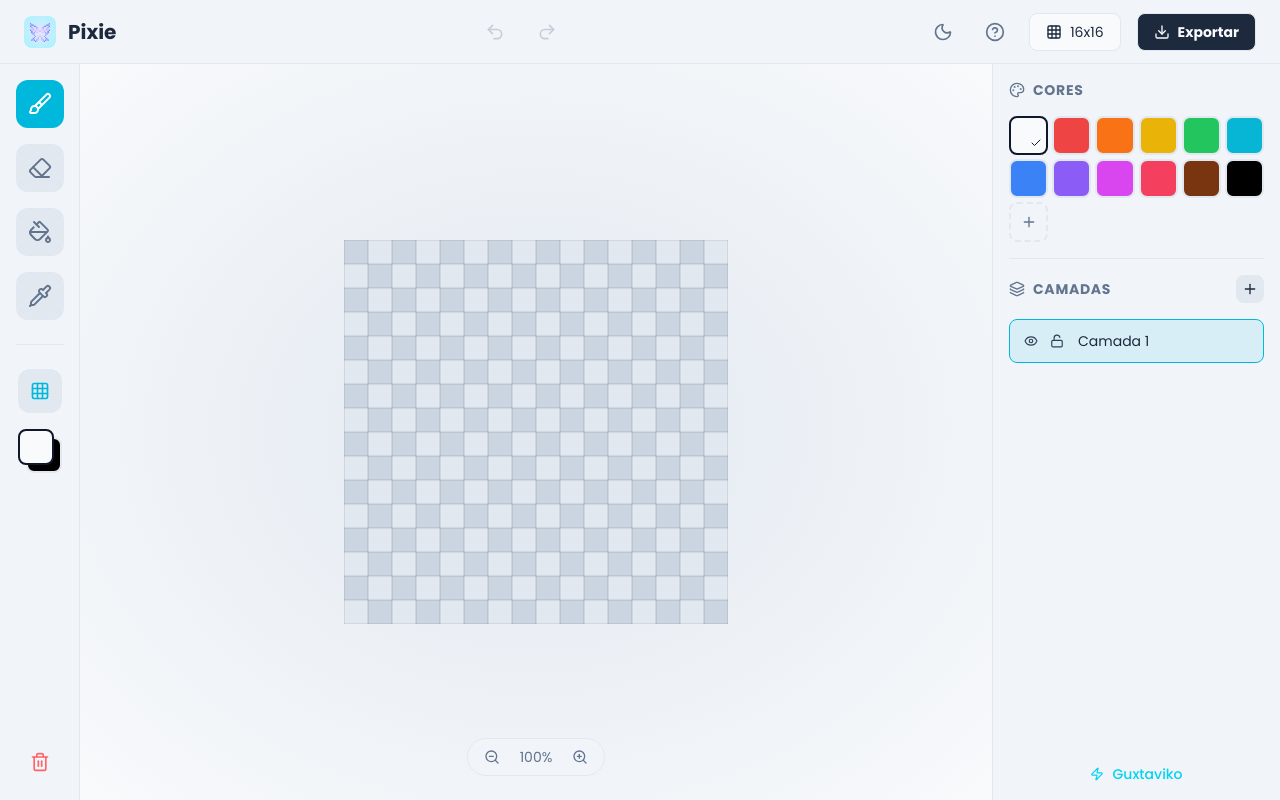
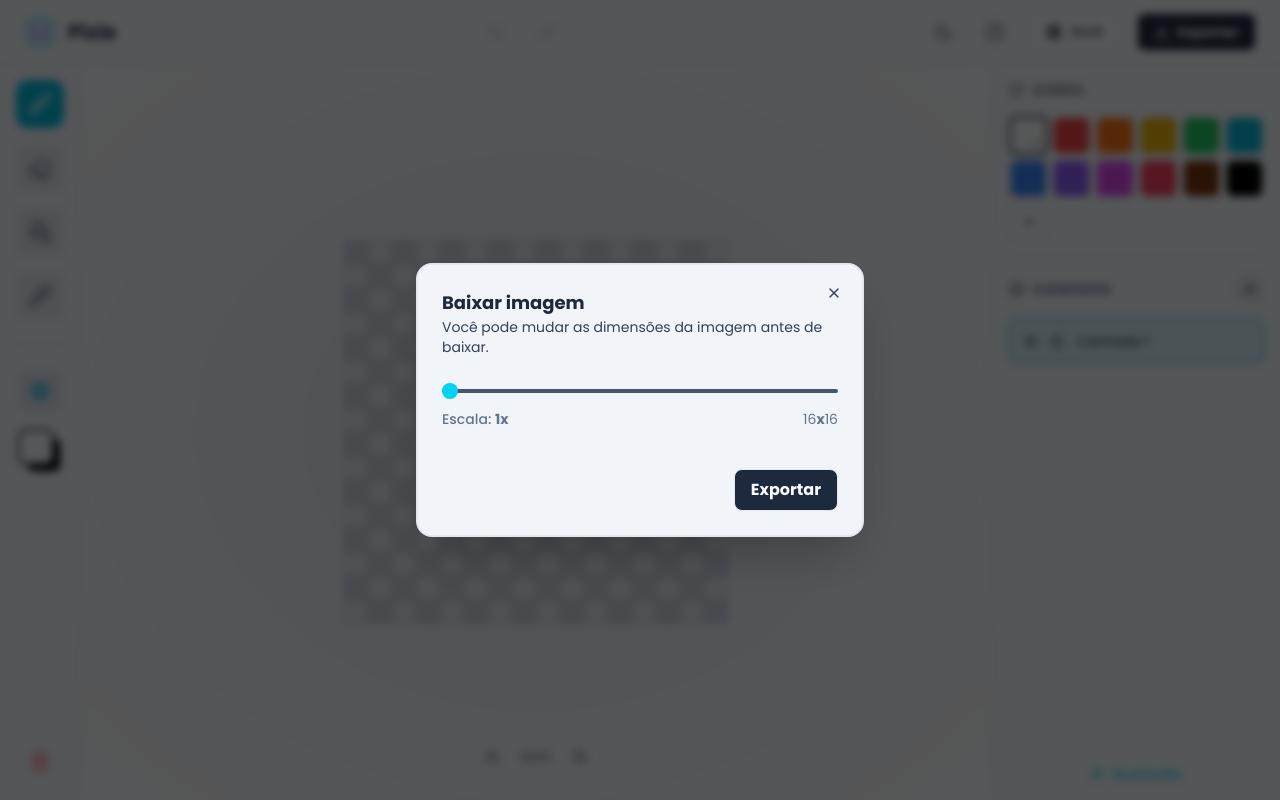
Before and after one commit to Guxtaviko/pixie, a React (Vite) app: page / in a window 1280 px wide. Both pictures are taken after a click on the button "Exportar". Built offline with nearby package versions, Linux system fonts and the light colour scheme.

Commit message:
feat: add export modal with custom scaling

```diff
--- a/src/components/header.tsx
+++ b/src/components/header.tsx
@@ -7,15 +7,21 @@ import {
 	Sun as SunIcon,
 	Undo2 as UndoIcon,
 } from 'lucide-react'
+import { useState } from 'react'
 import Logo from '../assets/logo.png'
 import { ThemeContext } from '../contexts'
+import { GridContext } from '../contexts/grid-context'
 import { HistoryContext } from '../contexts/history-context'
 import { LayerContext } from '../contexts/layer-context'
 import { UseHotkey, useSafeContext } from '../hooks'
 import type { Layer } from '../types'
 import { Button } from './ui/button'
+import { ExportModal } from './ui/export-modal'
 
 export const Header = () => {
+	const [isExportOpen, setIsExportOpen] = useState(false)
+
+	const { width, height } = useSafeContext(GridContext)
 	const { canUndo, undo, canRedo, redo } = useSafeContext(HistoryContext)
 	const { setLayers, setCurrentLayerId, currentLayerId } =
 		useSafeContext(LayerContext)
@@ -50,6 +56,7 @@ export const Header = () => {
 	UseHotkey('ctrl+y', handleRedo)
 
 	return (
+		<>
 			<header className='section h-16 border-b flex items-center px-6 justify-between'>
 				<div className='flex items-center gap-3'>
 					<div className='w-8 h-8 bg-radial from-indigo-100 to-cyan-200 dark:from-indigo-900 dark:to-cyan-800 rounded-lg flex items-center justify-center'>
@@ -92,14 +99,22 @@ export const Header = () => {
 
 					<Button className='flex items-center gap-2 px-4 py-2 rounded-lg border bg-slate-50 dark:bg-slate-950 border-slate-200 dark:border-slate-800 hover:text-cyan-400 hover:border-cyan-500/50 transition-colors text-sm'>
 						<GridIcon size={16} />
-					<span>16x16</span>
+						<span>
+							{width}x{height}
+						</span>
 					</Button>
 
-				<Button className='flex items-center gap-2 px-4 py-2 rounded-lg bg-slate-800 text-slate-50 dark:bg-slate-200 dark:text-slate-950 text-sm hover:bg-cyan-400 hover:text-slate-50 transition-all transform active:scale-95 font-bold border border-slate-200 dark:border-slate-800 hover:border-cyan-500/50'>
+					<Button
+						title='Export'
+						onClick={() => setIsExportOpen(true)}
+						className='flex items-center gap-2 px-4 py-2 rounded-lg bg-slate-800 text-slate-50 dark:bg-slate-200 dark:text-slate-950 text-sm hover:bg-cyan-400 hover:text-slate-50 transition-all transform active:scale-95 font-bold border border-slate-200 dark:border-slate-800 hover:border-cyan-500/50'
+					>
 						<DownloadIcon size={16} />
 						<span>Exportar</span>
 					</Button>
 				</div>
 			</header>
+			{isExportOpen && <ExportModal onClose={() => setIsExportOpen(false)} />}
+		</>
 	)
 }
--- /dev/null
+++ b/src/components/ui/export-modal.tsx
@@ -0,0 +1,83 @@
+import { useState } from 'react'
+import { GridContext } from '../../contexts/grid-context'
+import { LayerContext } from '../../contexts/layer-context'
+import { useSafeContext } from '../../hooks'
+import { Button } from './button'
+import { Modal } from './modal'
+
+interface ExportModalProps {
+	onClose: () => void
+}
+
+export const ExportModal = ({ onClose }: ExportModalProps) => {
+	const [scale, setScale] = useState(1)
+	const { getMerged } = useSafeContext(LayerContext)
+	const { width, height } = useSafeContext(GridContext)
+
+	const handleScaleChange = (e: React.ChangeEvent<HTMLInputElement>) => {
+		const newScale = parseInt(e.target.value, 10)
+		setScale(newScale)
+	}
+
+	const handleExport = () => {
+		const merged = getMerged()
+
+		const canvas = document.createElement('canvas')
+		canvas.width = width * scale
+		canvas.height = height * scale
+
+		const ctx = canvas.getContext('2d')
+		if (!ctx) return
+		for (let y = 0; y < height; y++) {
+			for (let x = 0; x < width; x++) {
+				const color = merged[y]?.[x] || 'transparent'
+				ctx.fillStyle = color
+				ctx.fillRect(x * scale, y * scale, scale, scale)
+			}
+		}
+
+		const link = document.createElement('a')
+		link.download = `pixie-${Date.now()}.png`
+		link.href = canvas.toDataURL()
+
+		link.click()
+	}
+
+	return (
+		<Modal onClose={onClose}>
+			<h2 className='text-lg font-bold'>Baixar imagem</h2>
+			<p className='text-sm mb-4 text-slate-700 dark:text-slate-300'>
+				Você pode mudar as dimensões da imagem antes de baixar.
+			</p>
+			<input
+				type='range'
+				id='scale'
+				value={scale}
+				onChange={handleScaleChange}
+				min={1}
+				max={100}
+				step={1}
+				className='slider appearance-none w-full h-1 bg-slate-600 dark:bg-slate-400 rounded-full  cursor-pointer my-4'
+			/>
+			<div className='flex justify-between text-sm text-slate-500'>
+				<label htmlFor='scale' className='font-medium'>
+					Escala: <span className='font-bold'>{scale}x</span>
+				</label>
+				<span>
+					{width * scale}
+					<span className='font-bold'>x</span>
+					{height * scale}
+				</span>
+			</div>
+			<div className='flex justify-end mt-4'>
+				<Button
+					title='Export'
+					onClick={handleExport}
+					className='px-4 py-2 rounded-lg bg-slate-800 text-slate-50 dark:bg-slate-200 dark:text-slate-950 hover:bg-cyan-400 hover:text-slate-50 transition-all transform active:scale-95 font-bold border border-slate-200 dark:border-slate-800 hover:border-cyan-500 mt-6'
+				>
+					Exportar
+				</Button>
+			</div>
+		</Modal>
+	)
+}
--- /dev/null
+++ b/src/components/ui/modal.tsx
@@ -0,0 +1,24 @@
+import { X as CloseIcon } from 'lucide-react'
+import { Button } from './button'
+
+interface ModalProps {
+	onClose: () => void
+	children?: React.ReactNode
+}
+
+export const Modal = ({ onClose, children }: ModalProps) => {
+	return (
+		<div className='fixed inset-0 z-50 flex items-center justify-center bg-black/65 backdrop-blur-xs p-4'>
+			<div className='section border-2 w-full max-w-md rounded-2xl shadow-2xl p-6 relative'>
+				<Button
+					onClick={onClose}
+					className='p-1 rounded-md hover:bg-slate-200 dark:hover:bg-slate-800 transition-colors absolute top-4 right-4 text-slate-700 dark:text-slate-300 hover:text-slate-900 dark:hover:text-slate-100 transform active:scale-95'
+					title='Close'
+				>
+					<CloseIcon size={16} />
+				</Button>
+				{children}
+			</div>
+		</div>
+	)
+}
--- a/src/contexts/layer-context.tsx
+++ b/src/contexts/layer-context.tsx
@@ -17,6 +17,7 @@ type LayerContextType = {
 	updateLayer: (id: string, updatedLayer: Partial<Layer>) => void
 	cloneLayer: (id: string) => void
 	clearLayers: () => void
+	getMerged: () => Record<number, Record<number, string>>
 }
 
 const LayerContext = createContext<LayerContextType>({
@@ -31,6 +32,7 @@ const LayerContext = createContext<LayerContextType>({
 	updateLayer: () => null,
 	cloneLayer: () => null,
 	clearLayers: () => null,
+	getMerged: () => ({}),
 })
 
 const LayerProvider = ({ children }: { children: React.ReactNode }) => {
@@ -121,6 +123,25 @@ const LayerProvider = ({ children }: { children: React.ReactNode }) => {
 		)
 	}
 
+	const getMerged = () => {
+		const mergedData: Record<number, Record<number, string>> = {}
+		layers.forEach((layer) => {
+			if (!layer.isVisible) return
+
+			for (let y = 0; y < layer.data.length; y++) {
+				for (let x = 0; x < (layer.data[y]?.length || 0); x++) {
+					const color = layer.data[y]?.[x]
+					if (color) {
+						if (!mergedData[y]) mergedData[y] = {}
+						mergedData[y][x] = color
+					}
+				}
+			}
+		})
+
+		return mergedData
+	}
+
 	return (
 		<LayerContext.Provider
 			value={{
@@ -135,6 +156,7 @@ const LayerProvider = ({ children }: { children: React.ReactNode }) => {
 				updateLayer,
 				cloneLayer,
 				clearLayers,
+				getMerged,
 			}}
 		>
 			{children}
--- a/src/index.css
+++ b/src/index.css
@@ -10,3 +10,7 @@
 .section {
 	@apply bg-slate-100 dark:bg-slate-900 border-slate-200 dark:border-slate-800;
 }
+
+.slider {
+	@apply [&::-webkit-slider-thumb]:appearance-none [&::-webkit-slider-thumb]:h-4 [&::-webkit-slider-thumb]:w-4 [&::-webkit-slider-thumb]:rounded-full [&::-webkit-slider-thumb]:bg-cyan-400 hover:[&::-webkit-slider-thumb]:bg-cyan-500;
+}
```
Lines whose indentation alone changed are shown as unchanged.
